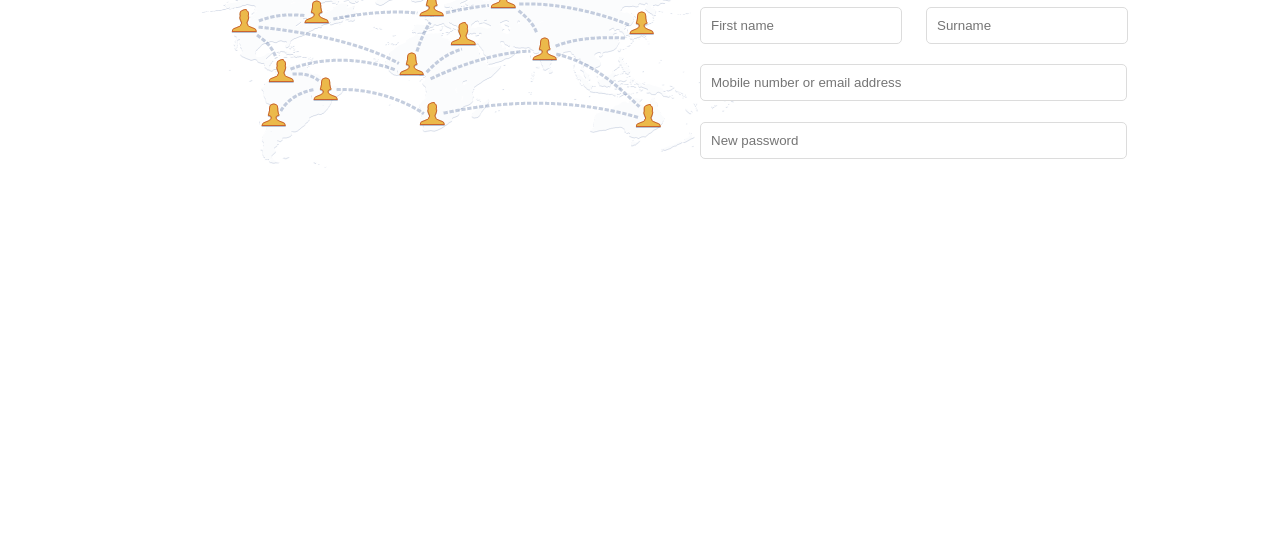
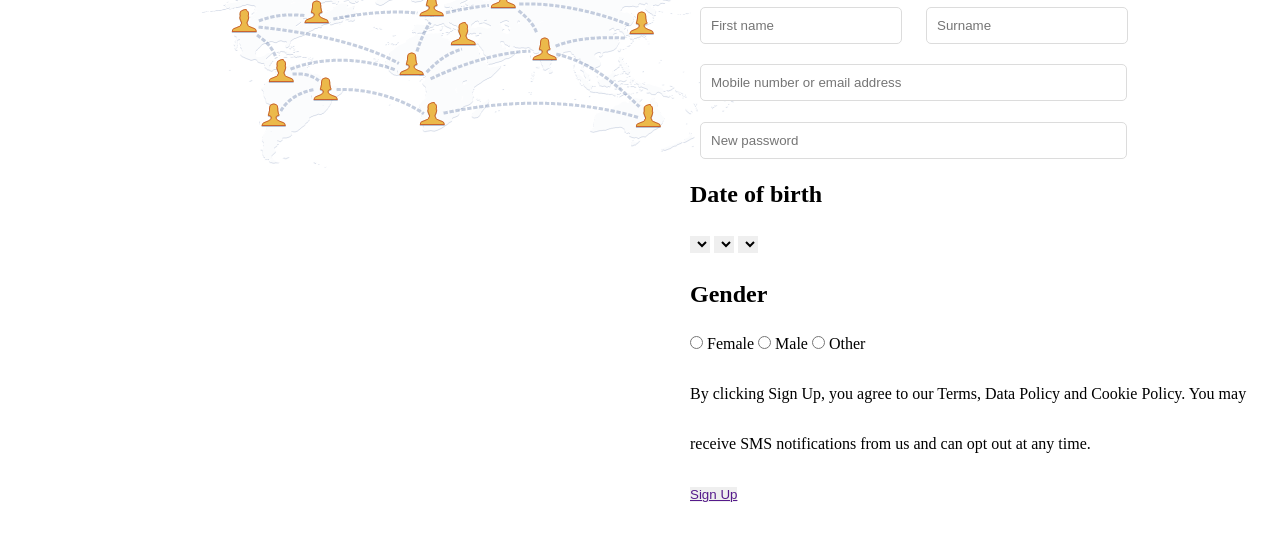
Before and after one commit to Shahariaras/Facebook-Sain-up, a plain HTML site: page index.html in a window 1280 px wide. Shown: the part 201-742 px from the top of the page. Drawn offline with Linux system fonts and the light colour scheme.

Commit message:
Update index.html

```diff
--- a/index.html
+++ b/index.html
@@ -17,7 +17,7 @@
                 <label for="pp">Password</label>
                 <br>
                 <input class="npp" type="password" name="Password" id="pp"><br>
-                <pre><a href=""> Forgotten Password?</a></pre>
+                <pre><a href="">Forgotten Password?</a></pre>
             </div>
             <div class="lb">
                 <button class="lb2"><a href="#"><b>Log In</b></a></button>
@@ -41,7 +41,31 @@
                 <input type="password" placeholder="New password">
             </div>
             <div>
-
+                <div class="bd"><h2>
+                    Date of birth
+                </h2></div>
+                <div class="dofb">
+                    <select name="Day" id="day"></select>
+                    <select name="Month" id="month"></select>
+                    <select name="Years" id="">years</select>
+                </div>
+                <div class="bd2"><h2>
+                    Gender
+                </h2></div>
+                <div class="gender">
+                    <input type="radio" name="Female" id="femail">
+                    <label for="femail">Female</label>
+                    <input type="radio" name="Male" id="mail">
+                    <label for="mail">Male</label>
+                    <input type="radio" name="Other" id="ail">
+                    <label for="ail">Other</label>
+                </div>
+                <div class="fro">By clicking Sign Up, you agree to our Terms, Data Policy and
+                     Cookie Policy. You may receive SMS notifications from us and
+                     can opt out at any time.</div>
+            </div>
+            <div class="su">
+                <button type="submit"><a href=""> Sign Up</a></button>
             </div>
         </div>
     </div>
```
